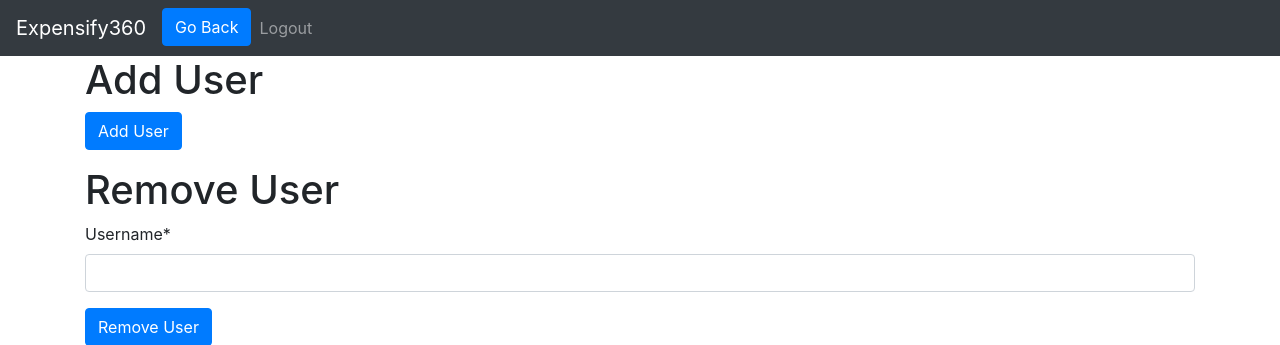
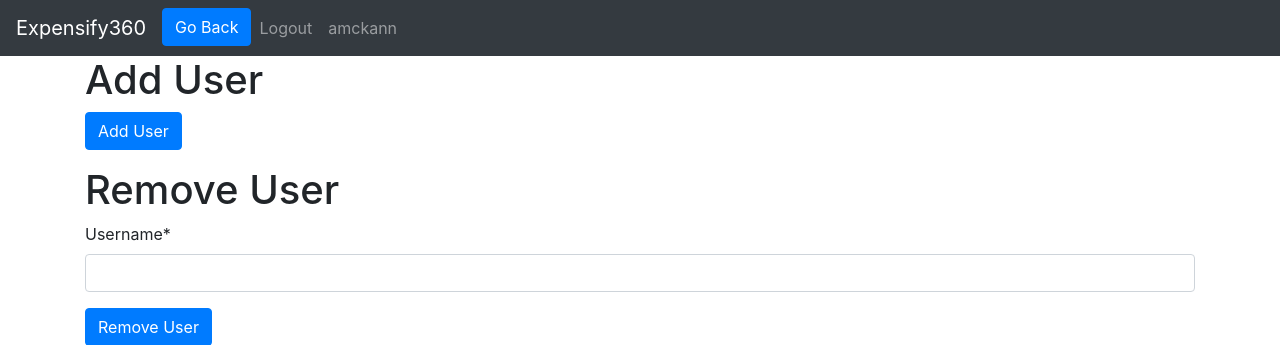
Before and after one commit to radixp0int/expensify360, a Django app: page /add_user/ in a window 1280 px wide. Shown: the top 345 px of the page. Run offline with Django 3.2, Linux system fonts and the light colour scheme; a user stored in the database is signed in; some libraries are stand-ins or nearby versions.

Commit message:
Added username for auth'd users

```diff
--- a/Expensify360/Expensify360/templates/navbar.html
+++ b/Expensify360/Expensify360/templates/navbar.html
@@ -23,6 +23,9 @@
             <li class="nav-item">
                 <a class="nav-link" href={% url 'logout' %}>Logout</a>
             </li>
+            <li class="nav-item">
+                <a class="nav-link" href='#'>{{ user.username }}</a>
+            </li>
         {% else %}
             <li class="nav-item">
                 <a class="nav-link" href={% url 'login' %}>Login</a>
```
